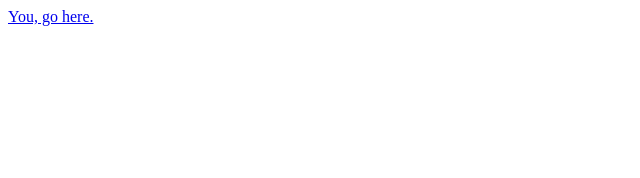
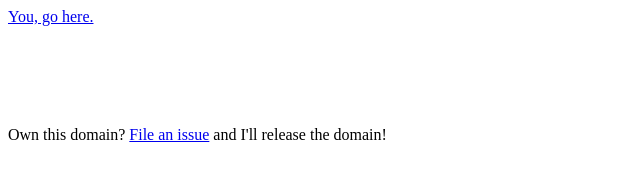
Before and after one commit to kevee/stringr.io, a plain HTML site: page index.html in a window 1280 px wide. Shown: the whole page, without its empty margins (0-640 px from the left). Drawn offline with Linux system fonts and the light colour scheme.

Commit message:
Update index.html

```diff
--- a/index.html
+++ b/index.html
@@ -1,5 +1,7 @@
 <html>
  <body>
 <a href="http://trainingcommission.com/">You, go here.</a>
+
+  <p style="margin-top: 100px;">Own this domain? <a href="https://github.com/kevee/stringr.io/issues">File an issue</a> and I'll release the domain!</p>
 </body>
 </html>
```
